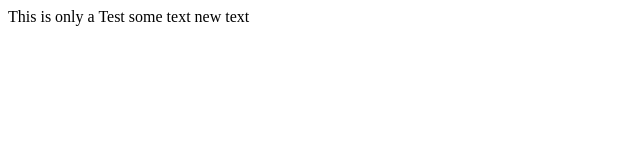
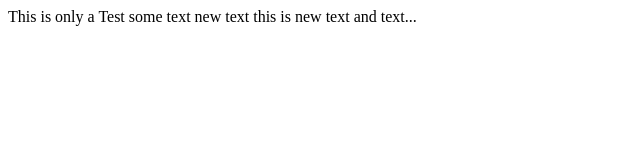
Before and after one commit to lahcenerr/MyApp, a plain HTML site: page index.html in a window 1280 px wide. Shown: the whole page, without its empty margins (0-640 px from the left). Drawn offline with Linux system fonts and the light colour scheme.

Commit message:
new change2

```diff
--- a/index.html
+++ b/index.html
@@ -7,5 +7,7 @@
 This is only a Test
 some text
 new text
+this is new text
+and text...
 </body>
 </html>
```
